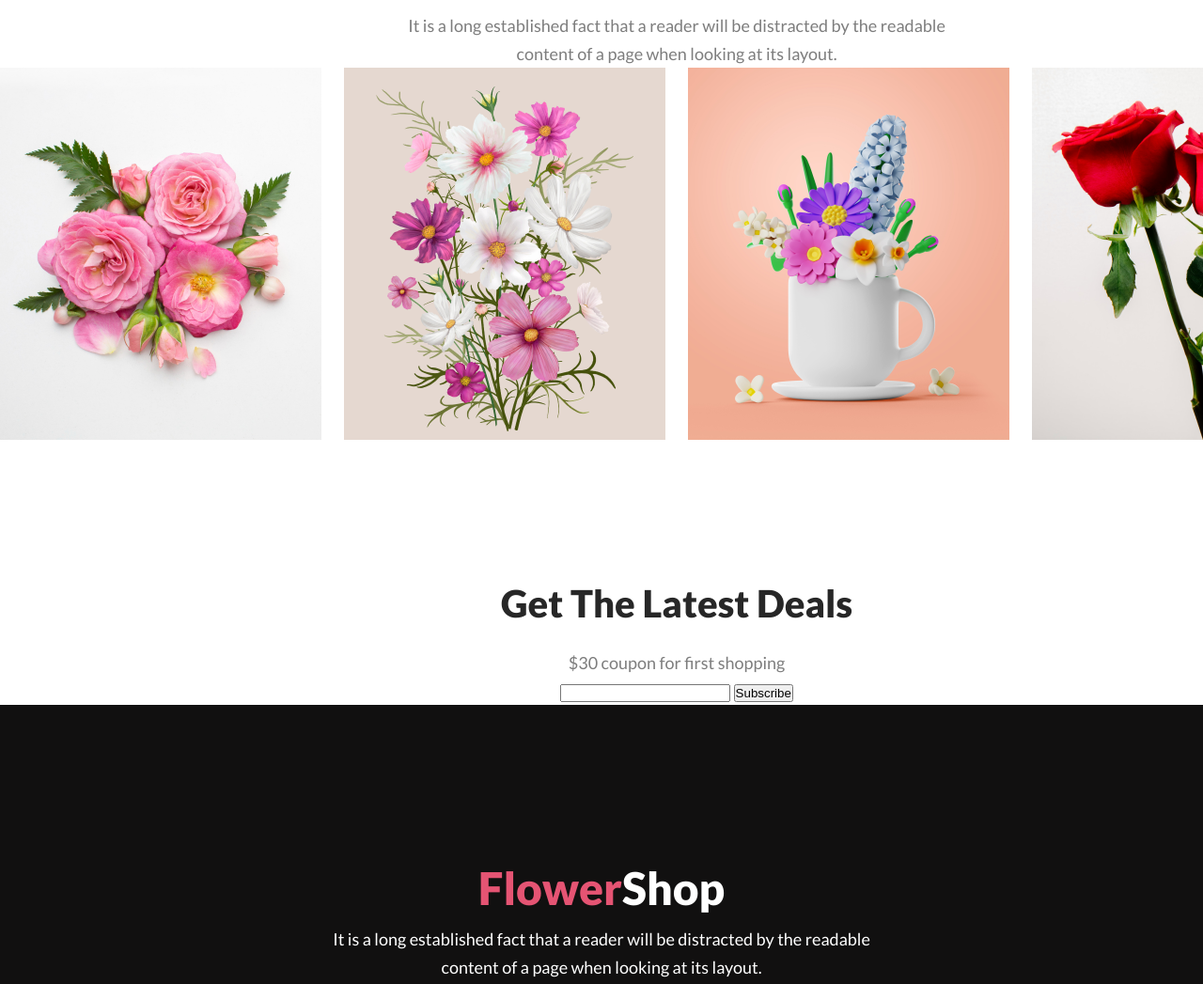
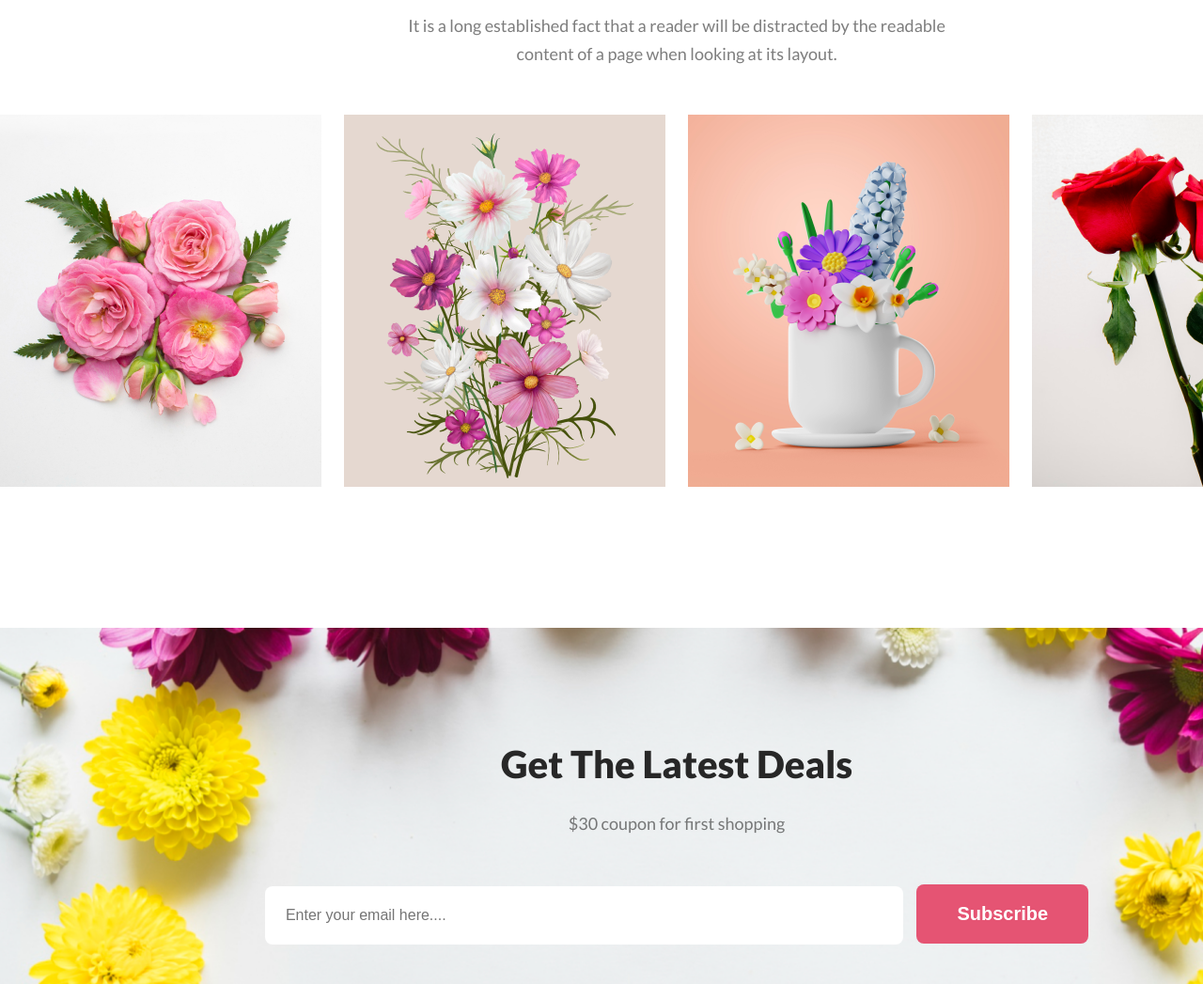
Before and after one commit to LancerAbir/Flower-Asset, a plain HTML site: page index.html in a window 1280 px wide. Shown: the part 3240-4287 px from the top of the page at 94% size. Drawn offline with Linux system fonts and the light colour scheme.

Commit message:
kaj complete

```diff
--- a/css/style.css
+++ b/css/style.css
@@ -198,9 +198,33 @@ section.instagram-section {
   .instagram-images {
     display: flex;
     gap: 24px;
-    margin-bottom: 150px;
+    margin-top: 50px;
 }
 
+
+/* Subscribe Style CSS */
+.subscribe-section{
+    background-image: url(../images/bg.png);
+    margin-bottom: 128px;
+    padding: 121px 0;
+    background-size: cover;
+    background-position: top;
+}
+
+
+section.subscribe-section input[type="email"] {
+    padding: 22px 450px 22px 22px;
+    margin-right: 11px;
+    color: rgba(39, 39, 39, 0.60);
+    font-size: 16px;
+    border: 0px;
+    border-radius: 8px;
+    background: #FFF;
+}
+
+section.subscribe-section p.section-sub-title {
+    margin-bottom: 50px;
+}
 /* Footer Section */
 
 footer {
--- a/index.html
+++ b/index.html
@@ -142,15 +142,17 @@
                 <h3 class="section-title">Get The Latest Deals</h3>
                 <p class="section-sub-title">$30 coupon for first shopping</p>
                 <form>
-                    <input type="email" name="email" id="" />
                     <input
-                        class="section-btn"
-                        type="submit"
-                        value="Subscribe"
+                        type="email"
+                        name="email"
+                        id=""
+                        placeholder="Enter your email here...."
                     />
+                    <button class="section-btn">Subscribe</button>
                 </form>
             </section>
         </main>
+        <!-- Footer Section -->
         <footer>
             <div class="footer content">
                 <h2>Flower<span>Shop</span></h2>
```
